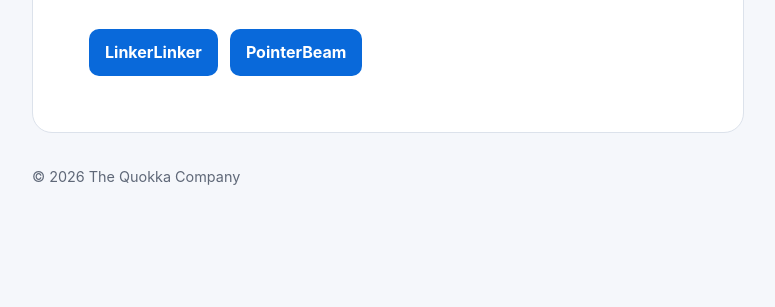
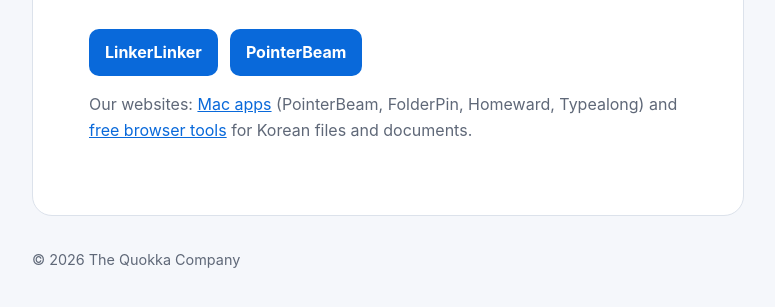
Before and after one commit to Rookie0031/Rookie0031.github.io, a plain HTML site: page index.html in a window 1280 px wide. Shown: the part 405-712 px from the top of the page, without its empty margins (252-1027 px from the left). Drawn offline with Linux system fonts and the light colour scheme.

Commit message:
Link to mac.thequokkacompany.com and tools.thequokkacompany.com

```diff
--- a/index.html
+++ b/index.html
@@ -15,6 +15,7 @@
         <h1>Simple apps, clear support.</h1>
         <p class="lead">Find support and privacy information for apps made by The Quokka Company.</p>
         <div class="actions"><a class="button" href="linkerlinker/">LinkerLinker</a><a class="button" href="pointerbeam/">PointerBeam</a></div>
+        <p>Our websites: <a href="https://mac.thequokkacompany.com/">Mac apps</a> (PointerBeam, FolderPin, Homeward, Typealong) and <a href="https://tools.thequokkacompany.com/">free browser tools</a> for Korean files and documents.</p>
       </main>
       <footer>© 2026 The Quokka Company</footer>
     </div>
```
Also changed, not shown: pointerbeam/index.html (+1 -0 lines).
